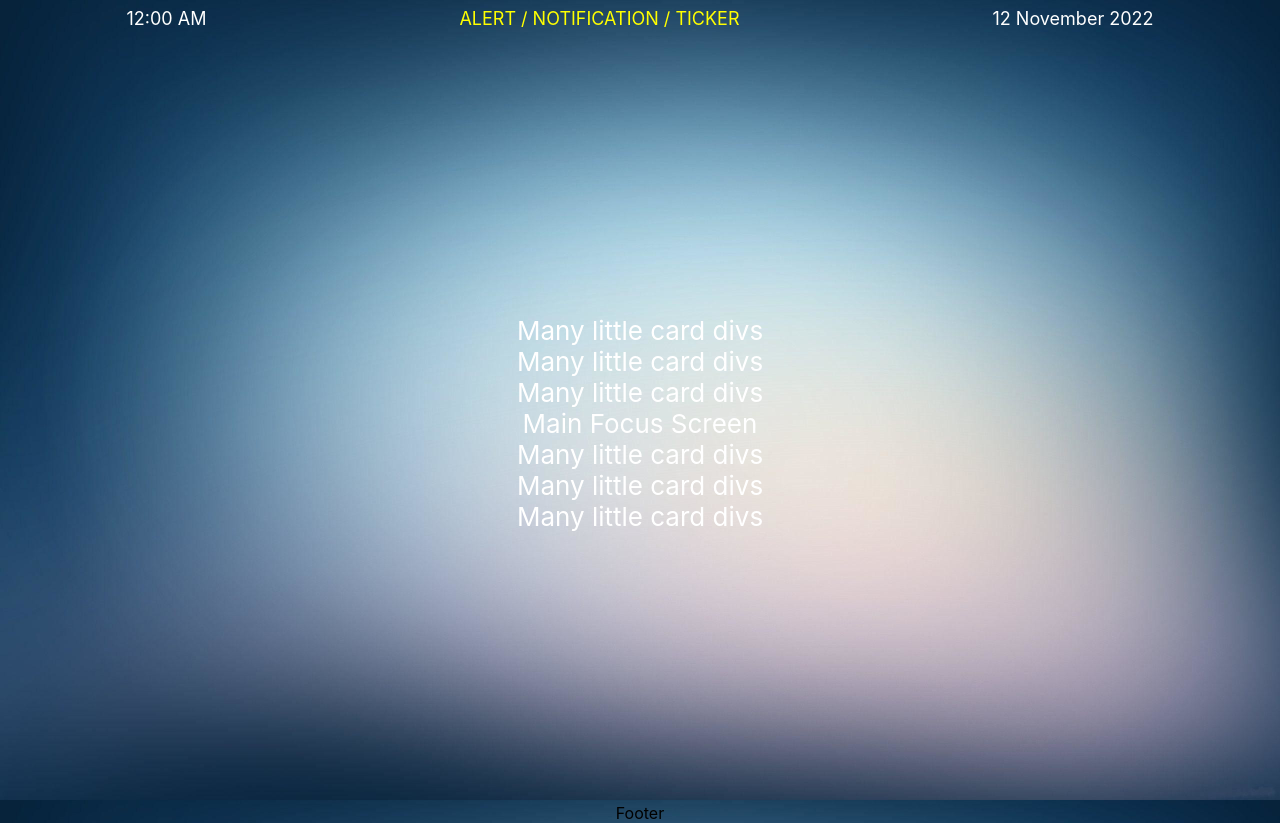
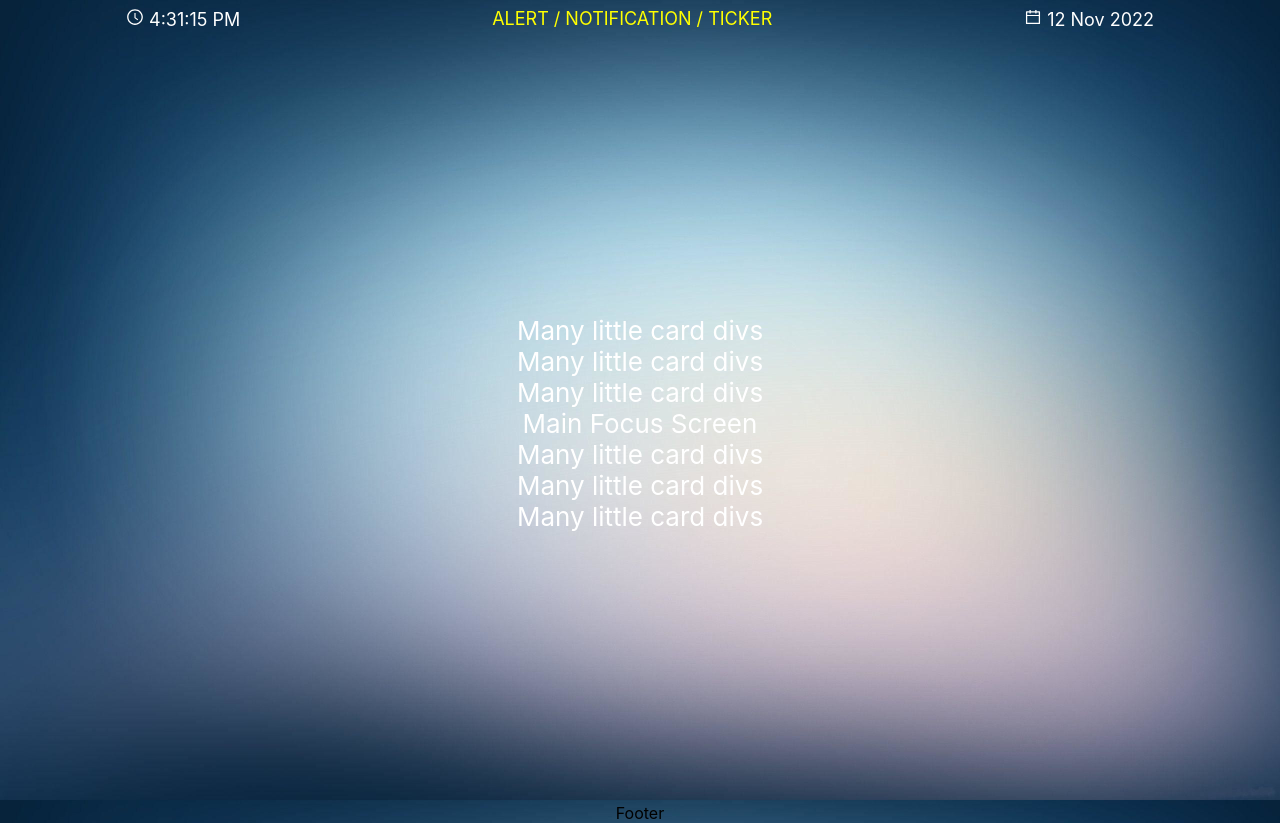
Before and after one commit to MrJanHorak/react-api-dashboard-display, a React (Create React App) app: page / in a window 1280 px wide. Built offline with nearby package versions, Linux system fonts and the light colour scheme.

Commit message:
add date and time to header

```diff
--- a/package.json
+++ b/package.json
@@ -8,6 +8,7 @@
     "@testing-library/user-event": "^13.5.0",
     "react": "^18.2.0",
     "react-dom": "^18.2.0",
+    "react-icons": "^4.6.0",
     "react-scripts": "5.0.1",
     "web-vitals": "^2.1.4"
   },
--- a/src/components/Header/Header.jsx
+++ b/src/components/Header/Header.jsx
@@ -1,12 +1,36 @@
-import React from 'react';
-import './Header.css'
+import React, { useEffect, useState } from 'react';
+import { AiOutlineClockCircle, AiOutlineCalendar } from 'react-icons/ai';
+import './Header.css';
 
 function Header() {
+  const [dateState, setDateState] = useState(new Date());
+
+  useEffect(() => {
+    setInterval(() => setDateState(new Date()), 1000);
+  }, []);
+
   return (
     <div className='headerContainer'>
-      <div className='time'>12:00 AM</div>
+      <div className='time'>
+        <AiOutlineClockCircle />
+        {' '}
+          {dateState.toLocaleString('en-US', {
+            hour: 'numeric',
+            minute: 'numeric',
+            hour12: true,
+            second: 'numeric',
+          })}
+      </div>
       <div className='alert'> ALERT / NOTIFICATION / TICKER</div>
-      <div className='date'>12 November 2022</div>
+      <div className='date'>
+        <AiOutlineCalendar />
+          {' '}
+          {dateState.toLocaleDateString('en-GB', {
+            day: 'numeric',
+            month: 'short',
+            year: 'numeric',
+          })}
+      </div>
     </div>
   );
 }
```
Also changed, not shown: 1 other file (tests, documents, lock files or other folders).
